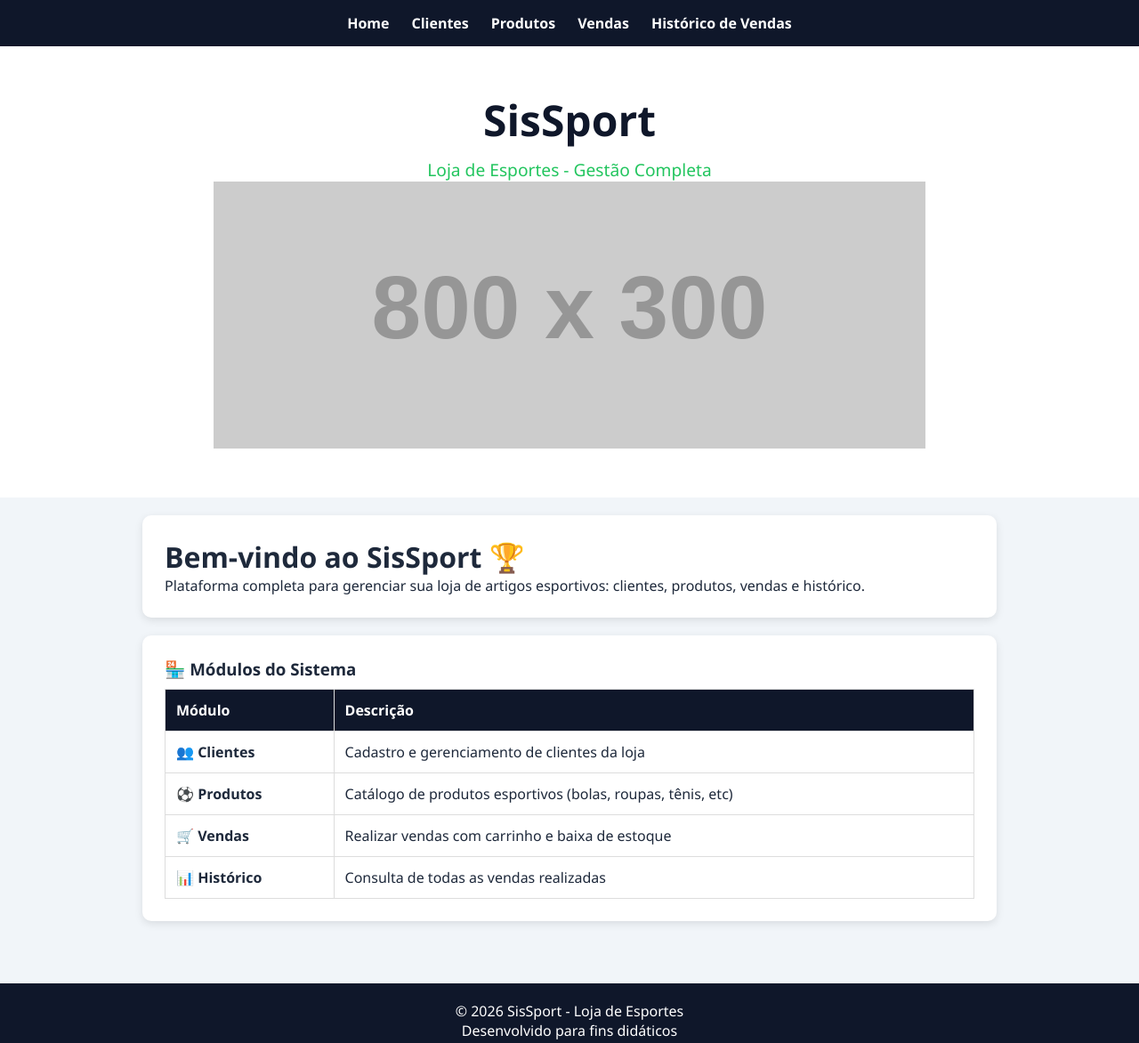
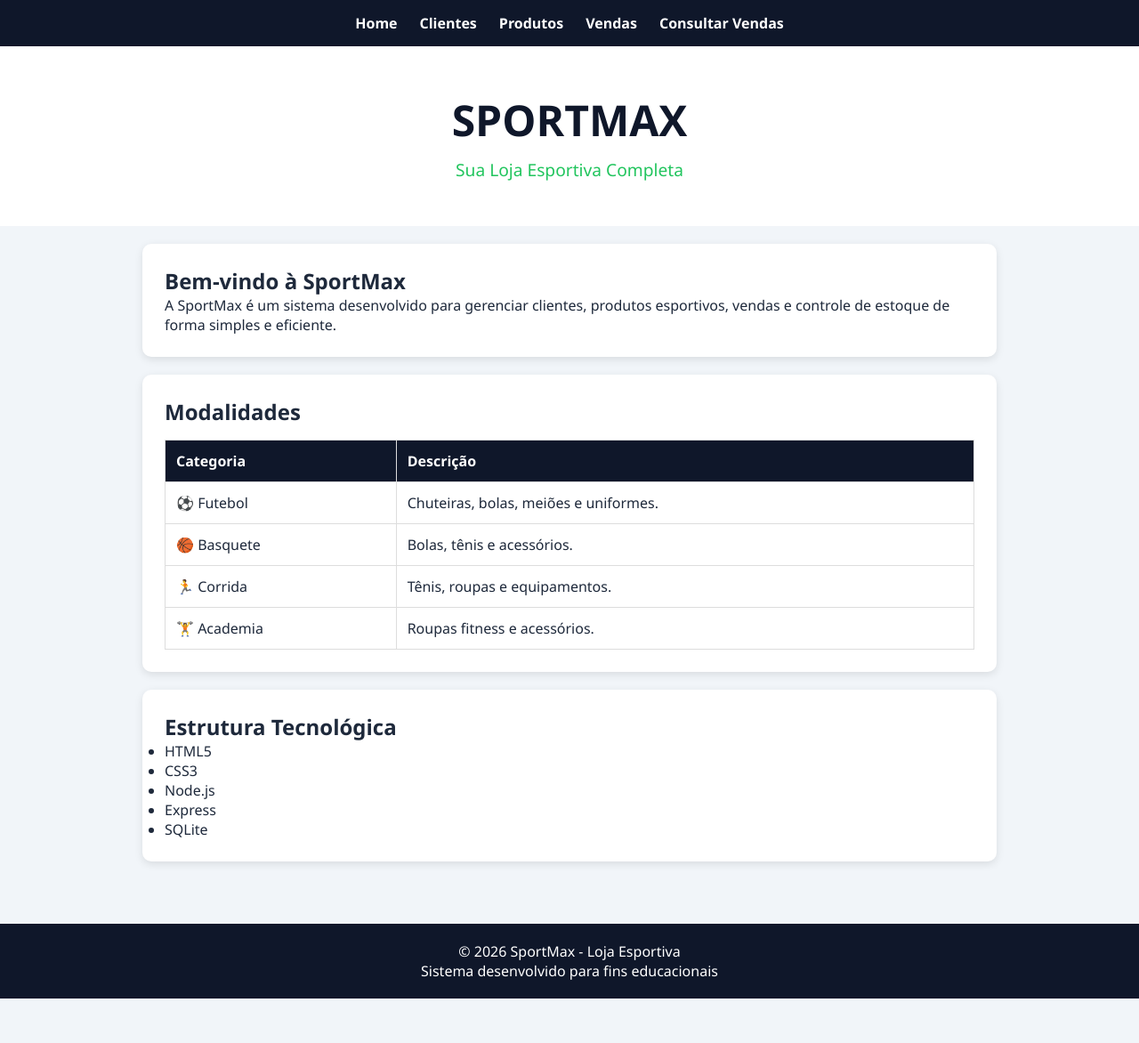
Before and after one commit to Tavares-cmda/loja-esportiva, a website: page index.html in a window 1280 px wide. Shown: the whole page at 89% size. After the commit the page ends 1122 px from the top, so only its background shows below. Drawn offline with Linux system fonts and the light colour scheme; placeholder pictures from the web are drawn by us.

Commit message:
Update index.html

```diff
--- a/index.html
+++ b/index.html
@@ -2,66 +2,90 @@
 <html lang="pt-br">
 <head>
 <meta charset="UTF-8">
+<title>SportMax - Loja Esportiva</title>
 <link rel="stylesheet" href="estilo.css">
-  <title>SisSport - Loja de Esportes</title>
 </head>
 <body>
+
 <nav>
     <a href="index.html">Home</a>
     <a href="clientes.html">Clientes</a>
     <a href="produtos.html">Produtos</a>
     <a href="vendas.html">Vendas</a>
-    <a href="consulta_vendas.html">Histórico de Vendas</a>
+    <a href="consulta_vendas.html">Consultar Vendas</a>
 </nav>
 
 <header class="banner">
-    <h1>SisSport</h1>
-    <p>Loja de Esportes - Gestão Completa</p>
-    <img src="https://via.placeholder.com/800x300/132960/FFFFFF?text=SISSPORT+LOJA+DE+ESPORTES" alt="Banner SisSport" width="800">
+    <h1>SPORTMAX</h1>
+    <p>Sua Loja Esportiva Completa</p>
 </header>
 
 <div class="container">
+
     <div class="card">
-      <h1>Bem-vindo ao SisSport 🏆</h1>
-      <p>Plataforma completa para gerenciar sua loja de artigos esportivos: clientes, produtos, vendas e histórico.</p>
+        <h2>Bem-vindo à SportMax</h2>
+
+        <p>
+            A SportMax é um sistema desenvolvido para gerenciar
+            clientes, produtos esportivos, vendas e controle
+            de estoque de forma simples e eficiente.
+        </p>
     </div>
 
-    <div class="card" style="margin-top: 20px;">
-      <h3>🏪 Módulos do Sistema</h3>
-      <table border="1" style="width:100%; border-collapse: collapse; margin-top: 10px;">
+    <div class="card">
+        <h2>Modalidades</h2>
+
+        <table>
             <thead>
-          <tr style="background-color: #eee;">
-            <th>Módulo</th>
+                <tr>
+                    <th>Categoria</th>
                     <th>Descrição</th>
                 </tr>
             </thead>
+
             <tbody>
                 <tr>
-            <td>👥 <strong>Clientes</strong></td>
-            <td>Cadastro e gerenciamento de clientes da loja</td>
+                    <td>⚽ Futebol</td>
+                    <td>Chuteiras, bolas, meiões e uniformes.</td>
                 </tr>
+
                 <tr>
-            <td>⚽ <strong>Produtos</strong></td>
-            <td>Catálogo de produtos esportivos (bolas, roupas, tênis, etc)</td>
+                    <td>🏀 Basquete</td>
+                    <td>Bolas, tênis e acessórios.</td>
                 </tr>
+
                 <tr>
-            <td>🛒 <strong>Vendas</strong></td>
-            <td>Realizar vendas com carrinho e baixa de estoque</td>
+                    <td>🏃 Corrida</td>
+                    <td>Tênis, roupas e equipamentos.</td>
                 </tr>
+
                 <tr>
-            <td>📊 <strong>Histórico</strong></td>
-            <td>Consulta de todas as vendas realizadas</td>
+                    <td>🏋 Academia</td>
+                    <td>Roupas fitness e acessórios.</td>
                 </tr>
             </tbody>
+
         </table>
     </div>
+
+    <div class="card">
+        <h2>Estrutura Tecnológica</h2>
+
+        <ul>
+            <li>HTML5</li>
+            <li>CSS3</li>
+            <li>Node.js</li>
+            <li>Express</li>
+            <li>SQLite</li>
+        </ul>
+    </div>
+
 </div>
 
 <footer class="rodape">
-    <div class="container-rodape">
-      <p>&copy; 2026 SisSport - Loja de Esportes</p>
-      <p>Desenvolvido para fins didáticos</p>
-    </div>
+    <p>© 2026 SportMax - Loja Esportiva</p>
+    <p>Sistema desenvolvido para fins educacionais</p>
 </footer>
+
 </body>
 </html>
```
Lines whose indentation alone changed are shown as unchanged.
